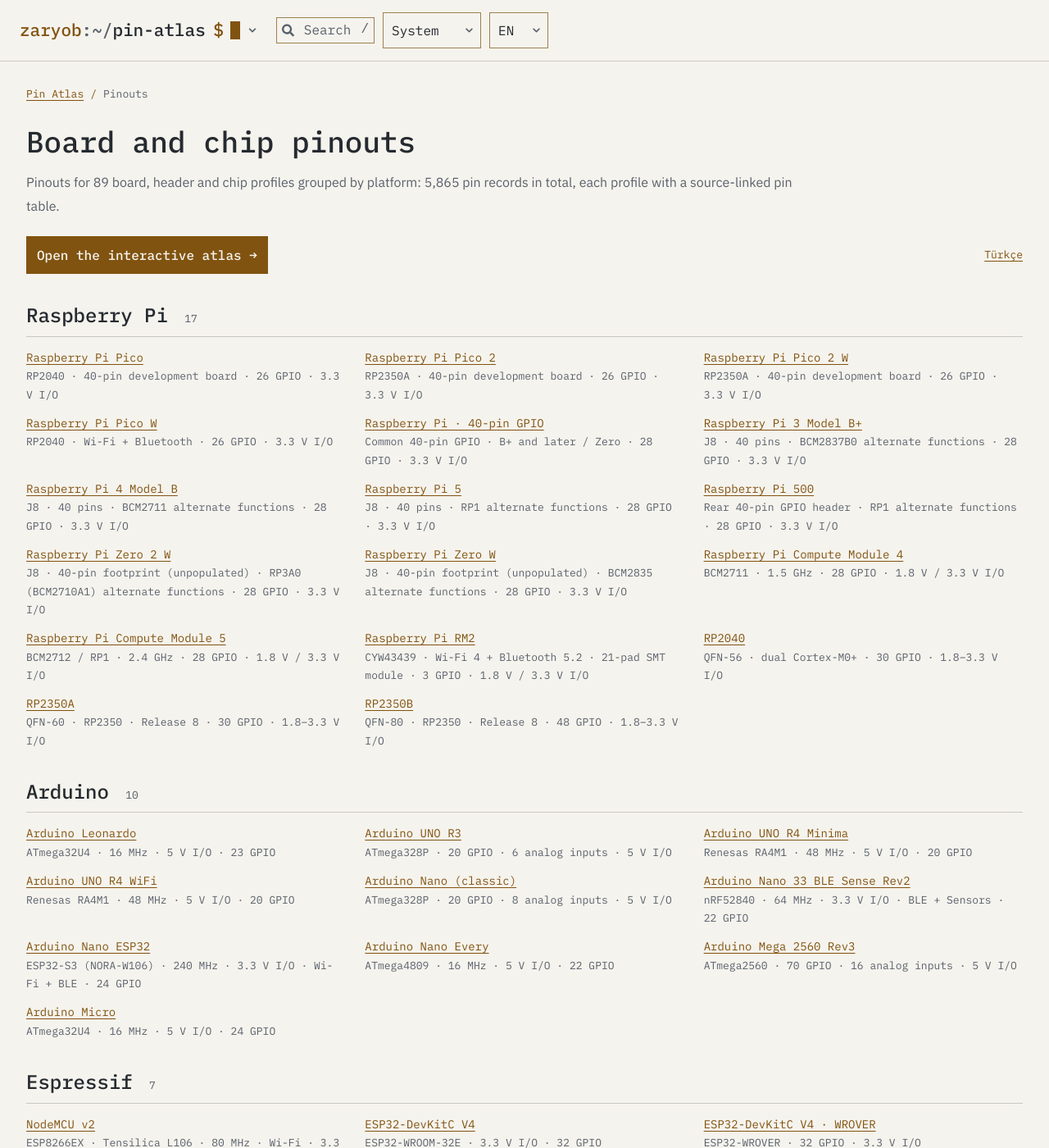
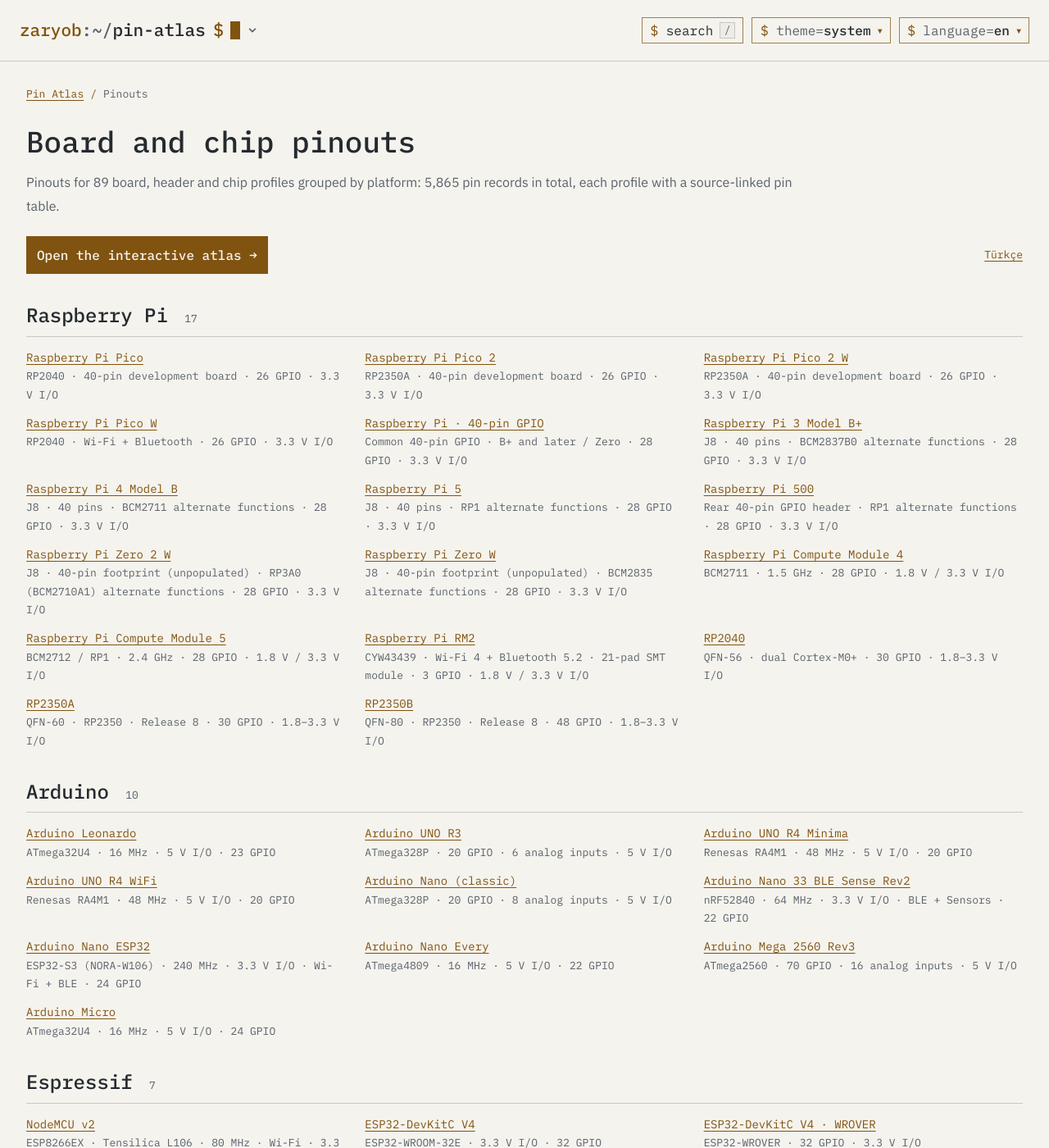
Before and after one commit to Zaryob/pin-atlas, a Jekyll site: the page built from public/boards/index.html, in a window 1280 px wide and 1400 px high. Shown: the whole window at 82% size. Built offline with Jekyll 4.4.1, drawn with Linux system fonts in a browser that asks for light colours.

Commit message:
Sync console theme: prompt-style header search and switchers, with the Ctrl/⌘ K hint beside a local search

```diff
--- a/public/assets/console/theme.css
+++ b/public/assets/console/theme.css
@@ -137,32 +137,50 @@ body.console-site, body.pin-atlas-site { margin: 0; background: var(--paper); co
 .console-tools { display: flex; flex-wrap: wrap; min-width: 0; align-self: center; align-items: center; gap: 14px; margin-left: auto; flex-shrink: 0; }
 .console-header-actions { display: contents; }
 .console-search-compact { display: none; }
-.console-search-open { display: none; align-items: center; justify-content: space-between; gap: 10px; min-width: 108px; color: var(--muted) !important; text-align: left; }
-:is(.console-theme,.console-language) { display: none; position: relative; align-items: center; gap: 8px; margin: 0; font-size: var(--text-sm); color: var(--muted); }
+.console-search-open { display: none; justify-content: space-between; }
+:is(.console-theme,.console-language) { display: none; }
 .console-js :is(.console-search-open,.console-theme,.console-language) { display: flex; }
+/* The header controls read as three short commands in one thin frame:
+   $ ara /   $ tema=koyu ▾   $ dil=tr ▾   (native button and selects underneath). */
+.console-header :is(.console-search-open,.console-theme,.console-language) {
+  position: relative; align-items: center; gap: 0; min-width: 0; min-height: 32px; margin: 0; padding: 0 1ch;
+  border: 1px solid var(--control-border); border-radius: 0; background: var(--paper); color: var(--ink);
+  font: var(--text-base)/1.5 var(--font-mono); white-space: nowrap;
+}
+.console-header :is(.console-theme,.console-language) { padding-inline-end: 0; }
+.console-header :is(.console-search-open,.console-theme,.console-language) > span { display: inline; color: var(--muted); text-transform: lowercase; }
+.console-header .console-search-open > span { color: var(--ink); }
+.console-header :is(.console-search-open,.console-theme,.console-language) > span::before { content: "$ "; content: "$ " / ""; color: var(--accent); }
+.console-header :is(.console-theme,.console-language) > span::after { content: "="; content: "=" / ""; color: var(--muted); }
+.console-header .console-search-open > :is(.console-icon,svg) { display: none; }
+.console-header .console-search-open kbd {
+  display: inline-block; min-width: 2.4ch; margin: 0 0 0 1ch; padding: 0 .5ch;
+  border: 1px solid var(--line); border-radius: 0; background: var(--surface); color: var(--muted);
+  font: var(--text-xs)/1.45 var(--font-mono); text-align: center;
+}
+.console-header :is(.console-search-open,.console-theme,.console-language):hover { border-color: var(--accent); background: var(--surface); color: var(--ink); }
+.console-header .console-search-open:hover kbd { border-color: var(--control-border); color: var(--accent); }
+.console-header .console-search-open:active { background: var(--selection); }
 :is(.console-theme,.console-language) select {
   /* Safari's native popup bezel ignores some of the shared box styling. */
   -webkit-appearance: none;
   appearance: none;
-  width: 7.5rem;
-  max-width: 100%;
-  min-height: 44px;
-  height: auto;
-  padding: 7px 28px 7px 10px;
-  font: var(--text-base)/1.5 var(--font-mono);
 }
-:is(.console-theme,.console-language)::after {
-  content: "";
-  position: absolute;
-  right: 10px;
-  top: 50%;
-  width: 10px;
-  height: 10px;
-  transform: translateY(-50%);
-  background: var(--muted);
-  -webkit-mask: url("select-chevron.svg") center / contain no-repeat;
-  mask: url("select-chevron.svg") center / contain no-repeat;
-  pointer-events: none;
+.console-header :is(.console-theme,.console-language) select {
+  width: auto; field-sizing: content; min-width: 0; max-width: 100%; height: auto; min-height: 30px; margin: 0;
+  padding: 0 2.4ch 0 0; border: 0; border-radius: 0; background: transparent; color: var(--ink);
+  font: 500 var(--text-base)/1.5 var(--font-mono); text-transform: lowercase;
+}
+.console-header :is(.console-theme,.console-language) select:focus-visible { outline: 2px solid var(--accent); outline-offset: 4px; }
+/* Ring the whole prompt, not just the value, where :has() is available. */
+@supports selector(:has(*)) {
+  .console-header :is(.console-theme,.console-language):has(select:focus-visible) { outline: 2px solid var(--accent); outline-offset: 4px; }
+  .console-header :is(.console-theme,.console-language) select:focus-visible { outline: 0; }
+}
+.console-header :is(.console-theme,.console-language) option { color: var(--ink); background: var(--paper); text-transform: none; }
+.console-header :is(.console-theme,.console-language)::after {
+  content: "\25BE"; content: "\25BE" / ""; position: absolute; right: .9ch; top: 50%; transform: translateY(-50%);
+  color: var(--accent); font-size: var(--text-sm); line-height: 1; pointer-events: none;
 }
 .console-menu { display: none; }
 .console-menu .console-icon { display: block; width: 18px; height: 18px; }
@@ -255,8 +273,6 @@ mark, .console-highlight { background: var(--selection); color: var(--ink); outl
   .console-header__inner { gap: 24px; padding-inline: 24px; }
   .console-nav { gap: 12px; }
   .console-nav > a, .console-categories > summary { gap: 6px; font-size: var(--text-base); }
-  .console-search-open { min-width: 76px; gap: 12px; }
-  :is(.console-theme,.console-language) > span { display: none; }
   .console-tools { gap: 10px; }
 }
 @media (max-width: 1180px) {
@@ -286,16 +302,17 @@ mark, .console-highlight { background: var(--selection); color: var(--ink); outl
   .console-category-menu { position: static; width: 100%; padding: 4px 8px 8px 20px; border: 0; border-left: 1px solid var(--line); }
   .console-tools { align-self: stretch; justify-content: space-between; flex-wrap: wrap; width: 100%; margin: 12px 0 0; padding: 16px 8px 8px; border-top: 1px solid var(--line); gap: 14px 20px; }
   .console-search-open { flex: 1 0 100%; min-width: 120px; justify-content: flex-start; }
-  .console-search-open kbd { margin-left: auto; }
-  :is(.console-theme,.console-language) > span { display: inline; }
+  /* Touch layout: the open menu row keeps 44px targets. */
+  .console-header :is(.console-search-open,.console-theme,.console-language) { min-height: 44px; }
+  .console-header .console-search-open { padding-inline: 1.25ch; }
+  .console-header .console-search-open kbd { margin-inline-start: auto; }
+  .console-header :is(.console-theme,.console-language) select { min-height: 42px; }
 }
 @media (max-width: 560px) {
   .console-header__inner { padding: 12px 16px; gap: 12px; }
   .console-identity { font-size: var(--text-h4); }
   .console-brand { margin: 0; }
   .console-tools { gap: 12px; }
-  .console-search-open { padding-inline: 10px; }
-  :is(.console-theme,.console-language) select { padding-inline: 10px 28px; }
   .console-search { padding: 16px; }
   .console-site pre { padding: 16px; }
   .console-code pre { padding: 12px 14px; padding-inline-end: 72px; }
@@ -311,8 +328,6 @@ mark, .console-highlight { background: var(--selection); color: var(--ink); outl
   body.console-site, .console-header { transition: none !important; }
 }
 
-/* Language controls share the theme palette and Safari select reset. */
-.console-language select { width: 4.5rem; max-width: 100%; }
 .console-language-note { margin: 0 0 24px; padding: 12px 16px; border-left: 2px solid var(--accent); background: var(--surface); color: var(--muted); font-size: var(--text-xs); }
 .console-language-note[hidden] { display: none; }
 .console-language-note a { margin-inline-start: 12px; white-space: nowrap; }
@@ -323,4 +338,4 @@ mark, .console-highlight { background: var(--selection); color: var(--ink); outl
 .console-declaration > :is(pre, code) { min-width: 0; margin: 0; padding: 0; border: 0; background: transparent; overflow-x: auto; white-space: pre; font: 400 var(--text-sm)/1.6 var(--font-mono); }
 .console-declaration > button { position: static; min-height: 44px !important; max-width: 9rem; padding: 6px 10px !important; font-size: var(--text-xs) !important; overflow-wrap: anywhere; }
 
-@media (min-width: 1181px) { .console-tools { min-width: 0; max-width: 100%; margin-left: 0; flex-wrap: wrap; } }
+@media (min-width: 1181px) { .console-tools { min-width: 0; max-width: 100%; flex-wrap: wrap; } }
--- a/public/assets/console/theme.js
+++ b/public/assets/console/theme.js
@@ -198,6 +198,18 @@
         }
       }
     }
+
+    // A page with its own search box (Pin Atlas home and workspace) keeps "/" for that box,
+    // so the suite search button names Ctrl/⌘ K there instead.
+    const localSearch = () => document.querySelector('[data-console-local-search], #pin-search, #home-search');
+    const slashIsLocal = Boolean(localSearch());
+    root.classList.toggle('console-slash-local', slashIsLocal);
+    const modifierKey = /Mac|iPhone|iPad|iPod/.test(navigator.userAgentData?.platform || navigator.platform || '') ? '⌘K' : 'Ctrl K';
+    document.querySelectorAll('[data-console-search]').forEach(button => {
+      button.setAttribute('aria-keyshortcuts', slashIsLocal ? 'Control+K Meta+K' : '/ Control+K Meta+K');
+      const hint = button.querySelector('kbd');
+      if (hint && slashIsLocal) hint.textContent = modifierKey;
+    });
 
     const searchTriggers = document.querySelectorAll('[data-console-search], [data-console-search-compact]');
     if (!searchTriggers.length) return;
@@ -455,7 +467,7 @@
       const target = event.target;
       const editing = target instanceof HTMLElement && (target.matches('input,textarea,select') || target.isContentEditable);
       const isSlash = event.key === '/' && !editing && !event.ctrlKey && !event.metaKey && !event.altKey;
-      if (isSlash && (document.querySelector('#pin-search') || document.querySelector('#home-search'))) return;
+      if (isSlash && localSearch()) return;
       const isSearchShortcut = isSlash ||
         ((event.key === 'k' || event.key === 'K') && (event.ctrlKey || event.metaKey));
       if (isSearchShortcut) { event.preventDefault(); showSearch(); }
```
